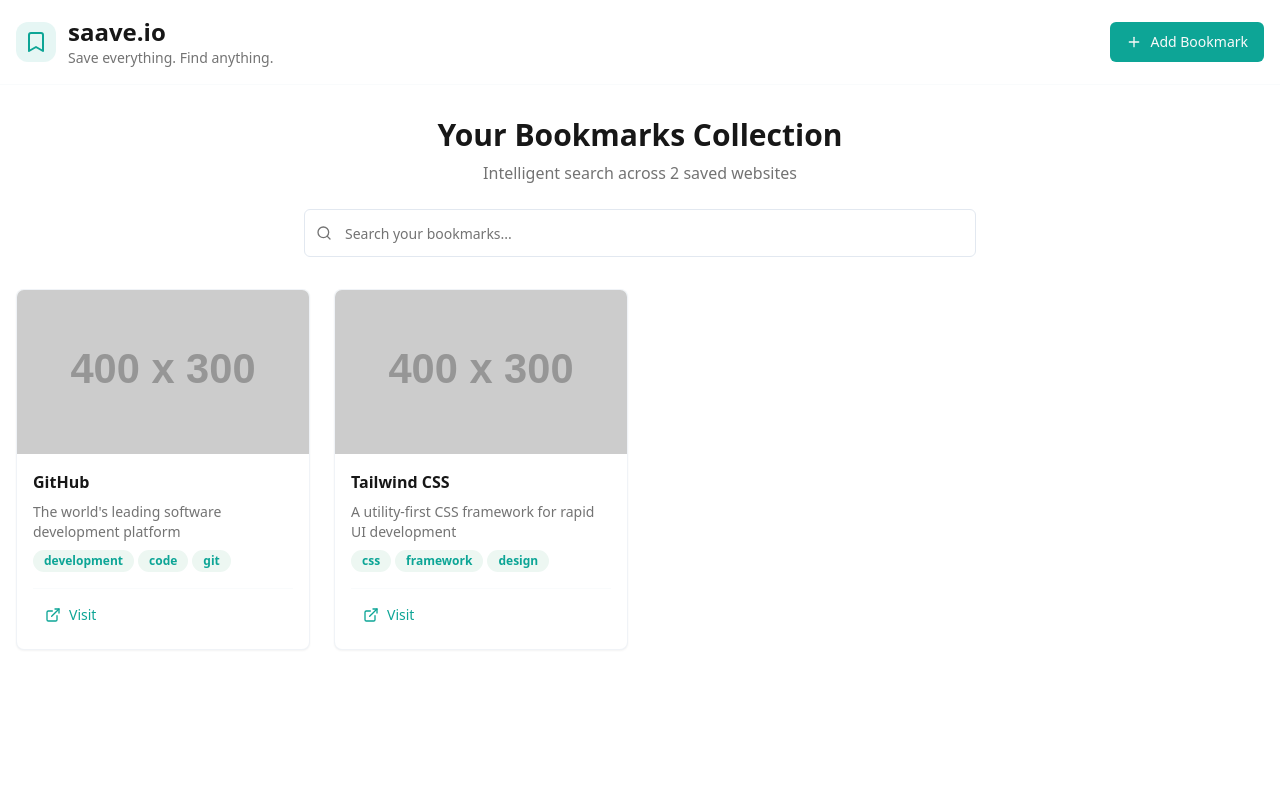
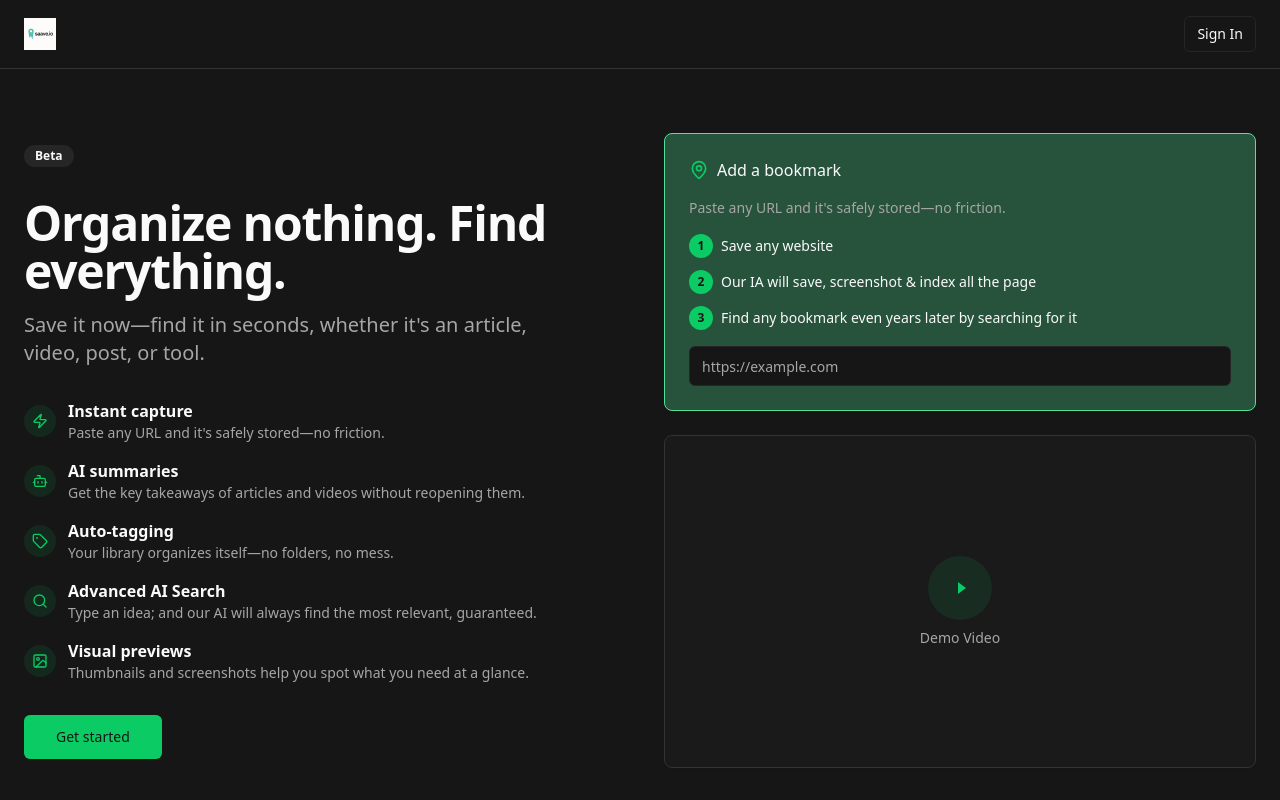
Before and after one commit to antoine78910/saav-pastel-genesis, a React (Vite) app: page / in a window 1280 px wide. Shown: the top 800 px of the page. Built offline with nearby package versions, Linux system fonts and the light colour scheme.

Commit message:
Refactor: Update site design
Change the site's background color to dark gray and accent color to green, and separate the landing page from the app at the /app route.

```diff
--- a/src/App.tsx
+++ b/src/App.tsx
@@ -4,6 +4,7 @@ import { TooltipProvider } from "@/components/ui/tooltip";
 import { QueryClient, QueryClientProvider } from "@tanstack/react-query";
 import { BrowserRouter, Routes, Route } from "react-router-dom";
 import Index from "./pages/Index";
+import BookmarkApp from "./pages/App";
 import NotFound from "./pages/NotFound";
 
 const queryClient = new QueryClient();
@@ -16,6 +17,7 @@ const App = () => (
       <BrowserRouter>
         <Routes>
           <Route path="/" element={<Index />} />
+          <Route path="/app" element={<BookmarkApp />} />
           {/* ADD ALL CUSTOM ROUTES ABOVE THE CATCH-ALL "*" ROUTE */}
           <Route path="*" element={<NotFound />} />
         </Routes>
--- a/src/index.css
+++ b/src/index.css
@@ -8,89 +8,44 @@ All colors MUST be HSL.
 
 @layer base {
   :root {
-    --background: 0 0% 100%;
-    --foreground: 0 0% 9%;
+    --background: 0 0% 8.5%; /* #161616 */
+    --foreground: 0 0% 98%;
 
-    --card: 0 0% 100%;
-    --card-foreground: 0 0% 9%;
+    --card: 0 0% 10%;
+    --card-foreground: 0 0% 98%;
 
-    --popover: 0 0% 100%;
-    --popover-foreground: 0 0% 9%;
+    --popover: 0 0% 10%;
+    --popover-foreground: 0 0% 98%;
 
-    --primary: 174 85% 35%;
-    --primary-foreground: 0 0% 98%;
+    --primary: 148 90% 42%; /* #0CCE6B */
+    --primary-foreground: 0 0% 8.5%;
 
-    --secondary: 150 40% 95%;
-    --secondary-foreground: 174 85% 35%;
+    --secondary: 0 0% 15%;
+    --secondary-foreground: 0 0% 98%;
 
-    --muted: 150 25% 96%;
-    --muted-foreground: 0 0% 45%;
+    --muted: 0 0% 12%;
+    --muted-foreground: 0 0% 65%;
 
-    --accent: 150 60% 85%;
-    --accent-foreground: 174 85% 25%;
+    --accent: 148 70% 60%;
+    --accent-foreground: 0 0% 8.5%;
 
     --destructive: 0 84.2% 60.2%;
-    --destructive-foreground: 210 40% 98%;
+    --destructive-foreground: 0 0% 98%;
 
-    --border: 214.3 31.8% 91.4%;
-    --input: 214.3 31.8% 91.4%;
-    --ring: 222.2 84% 4.9%;
+    --border: 0 0% 20%;
+    --input: 0 0% 15%;
+    --ring: 148 90% 42%;
 
     --radius: 0.5rem;
 
-    --sidebar-background: 0 0% 98%;
-
-    --sidebar-foreground: 240 5.3% 26.1%;
-
-    --sidebar-primary: 240 5.9% 10%;
-
-    --sidebar-primary-foreground: 0 0% 98%;
-
-    --sidebar-accent: 240 4.8% 95.9%;
-
-    --sidebar-accent-foreground: 240 5.9% 10%;
-
-    --sidebar-border: 220 13% 91%;
-
-    --sidebar-ring: 217.2 91.2% 59.8%;
-  }
-
-  .dark {
-    --background: 174 85% 5%;
-    --foreground: 0 0% 98%;
-
-    --card: 174 85% 5%;
-    --card-foreground: 0 0% 98%;
-
-    --popover: 174 85% 5%;
-    --popover-foreground: 0 0% 98%;
-
-    --primary: 174 85% 65%;
-    --primary-foreground: 174 85% 5%;
-
-    --secondary: 174 30% 15%;
-    --secondary-foreground: 0 0% 98%;
-
-    --muted: 174 30% 15%;
-    --muted-foreground: 0 0% 65%;
-
-    --accent: 150 60% 25%;
-    --accent-foreground: 0 0% 98%;
-
-    --destructive: 0 62.8% 30.6%;
-    --destructive-foreground: 210 40% 98%;
-
-    --border: 217.2 32.6% 17.5%;
-    --input: 217.2 32.6% 17.5%;
-    --ring: 212.7 26.8% 83.9%;
-    --sidebar-background: 240 5.9% 10%;
-    --sidebar-foreground: 240 4.8% 95.9%;
-    --sidebar-primary: 224.3 76.3% 48%;
-    --sidebar-primary-foreground: 0 0% 100%;
-    --sidebar-accent: 240 3.7% 15.9%;
-    --sidebar-accent-foreground: 240 4.8% 95.9%;
-    --sidebar-border: 240 3.7% 15.9%;
-    --sidebar-ring: 217.2 91.2% 59.8%;
+    --sidebar-background: 0 0% 8.5%;
+    --sidebar-foreground: 0 0% 98%;
+    --sidebar-primary: 148 90% 42%;
+    --sidebar-primary-foreground: 0 0% 8.5%;
+    --sidebar-accent: 0 0% 15%;
+    --sidebar-accent-foreground: 0 0% 98%;
+    --sidebar-border: 0 0% 20%;
+    --sidebar-ring: 148 90% 42%;
   }
 }
 
--- /dev/null
+++ b/src/pages/App.tsx
@@ -0,0 +1,67 @@
+import { SearchBar } from "@/components/SearchBar";
+import { BookmarkGrid } from "@/components/BookmarkGrid";
+import { AddBookmarkDialog } from "@/components/AddBookmarkDialog";
+import { useBookmarks } from "@/hooks/useBookmarks";
+import { Bookmark } from "lucide-react";
+
+const App = () => {
+  const { bookmarks, addBookmark, deleteBookmark, searchBookmarks } = useBookmarks();
+
+  return (
+    <div className="min-h-screen bg-background">
+      {/* Header */}
+      <header className="border-b border-border/20 bg-background/80 backdrop-blur-sm sticky top-0 z-50">
+        <div className="container mx-auto px-4 py-4">
+          <div className="flex items-center justify-between">
+            <div className="flex items-center gap-3">
+              <div className="flex items-center justify-center w-10 h-10 rounded-xl bg-primary/10">
+                <Bookmark className="h-6 w-6 text-primary" />
+              </div>
+              <div>
+                <h1 className="text-2xl font-bold text-foreground">saave.io</h1>
+                <p className="text-sm text-muted-foreground">Save everything. Find anything.</p>
+              </div>
+            </div>
+            <AddBookmarkDialog onAdd={addBookmark} />
+          </div>
+        </div>
+      </header>
+
+      {/* Main Content */}
+      <main className="container mx-auto px-4 py-8">
+        {/* Search Section */}
+        <div className="mb-8">
+          <div className="text-center mb-6">
+            <h2 className="text-3xl font-bold text-foreground mb-2">
+              Your Bookmarks Collection
+            </h2>
+            <p className="text-muted-foreground">
+              Intelligent search across {bookmarks.length} saved websites
+            </p>
+          </div>
+          <SearchBar onSearch={searchBookmarks} />
+        </div>
+
+        {/* Bookmarks Grid */}
+        <div className="mb-8">
+          {bookmarks.length === 0 ? (
+            <div className="text-center py-12">
+              <Bookmark className="h-16 w-16 text-muted-foreground/50 mx-auto mb-4" />
+              <h3 className="text-xl font-semibold text-foreground mb-2">
+                No bookmarks found
+              </h3>
+              <p className="text-muted-foreground mb-4">
+                Start building your collection by adding your first bookmark
+              </p>
+              <AddBookmarkDialog onAdd={addBookmark} />
+            </div>
+          ) : (
+            <BookmarkGrid bookmarks={bookmarks} onDelete={deleteBookmark} />
+          )}
+        </div>
+      </main>
+    </div>
+  );
+};
+
+export default App;
--- a/src/pages/Index.tsx
+++ b/src/pages/Index.tsx
@@ -1,65 +1,17 @@
-import { SearchBar } from "@/components/SearchBar";
-import { BookmarkGrid } from "@/components/BookmarkGrid";
-import { AddBookmarkDialog } from "@/components/AddBookmarkDialog";
-import { useBookmarks } from "@/hooks/useBookmarks";
-import { Bookmark } from "lucide-react";
+import Hero from "@/components/Hero";
+import Features from "@/components/Features";
+import OrganizationSection from "@/components/OrganizationSection";
+import Pricing from "@/components/Pricing";
+import Footer from "@/components/Footer";
 
 const Index = () => {
-  const { bookmarks, addBookmark, deleteBookmark, searchBookmarks } = useBookmarks();
-
   return (
     <div className="min-h-screen bg-background">
-      {/* Header */}
-      <header className="border-b border-border/20 bg-background/80 backdrop-blur-sm sticky top-0 z-50">
-        <div className="container mx-auto px-4 py-4">
-          <div className="flex items-center justify-between">
-            <div className="flex items-center gap-3">
-              <div className="flex items-center justify-center w-10 h-10 rounded-xl bg-primary/10">
-                <Bookmark className="h-6 w-6 text-primary" />
-              </div>
-              <div>
-                <h1 className="text-2xl font-bold text-foreground">saave.io</h1>
-                <p className="text-sm text-muted-foreground">Save everything. Find anything.</p>
-              </div>
-            </div>
-            <AddBookmarkDialog onAdd={addBookmark} />
-          </div>
-        </div>
-      </header>
-
-      {/* Main Content */}
-      <main className="container mx-auto px-4 py-8">
-        {/* Search Section */}
-        <div className="mb-8">
-          <div className="text-center mb-6">
-            <h2 className="text-3xl font-bold text-foreground mb-2">
-              Your Bookmarks Collection
-            </h2>
-            <p className="text-muted-foreground">
-              Intelligent search across {bookmarks.length} saved websites
-            </p>
-          </div>
-          <SearchBar onSearch={searchBookmarks} />
-        </div>
-
-        {/* Bookmarks Grid */}
-        <div className="mb-8">
-          {bookmarks.length === 0 ? (
-            <div className="text-center py-12">
-              <Bookmark className="h-16 w-16 text-muted-foreground/50 mx-auto mb-4" />
-              <h3 className="text-xl font-semibold text-foreground mb-2">
-                No bookmarks found
-              </h3>
-              <p className="text-muted-foreground mb-4">
-                Start building your collection by adding your first bookmark
-              </p>
-              <AddBookmarkDialog onAdd={addBookmark} />
-            </div>
-          ) : (
-            <BookmarkGrid bookmarks={bookmarks} onDelete={deleteBookmark} />
-          )}
-        </div>
-      </main>
+      <Hero />
+      <Features />
+      <OrganizationSection />
+      <Pricing />
+      <Footer />
     </div>
   );
 };
```
